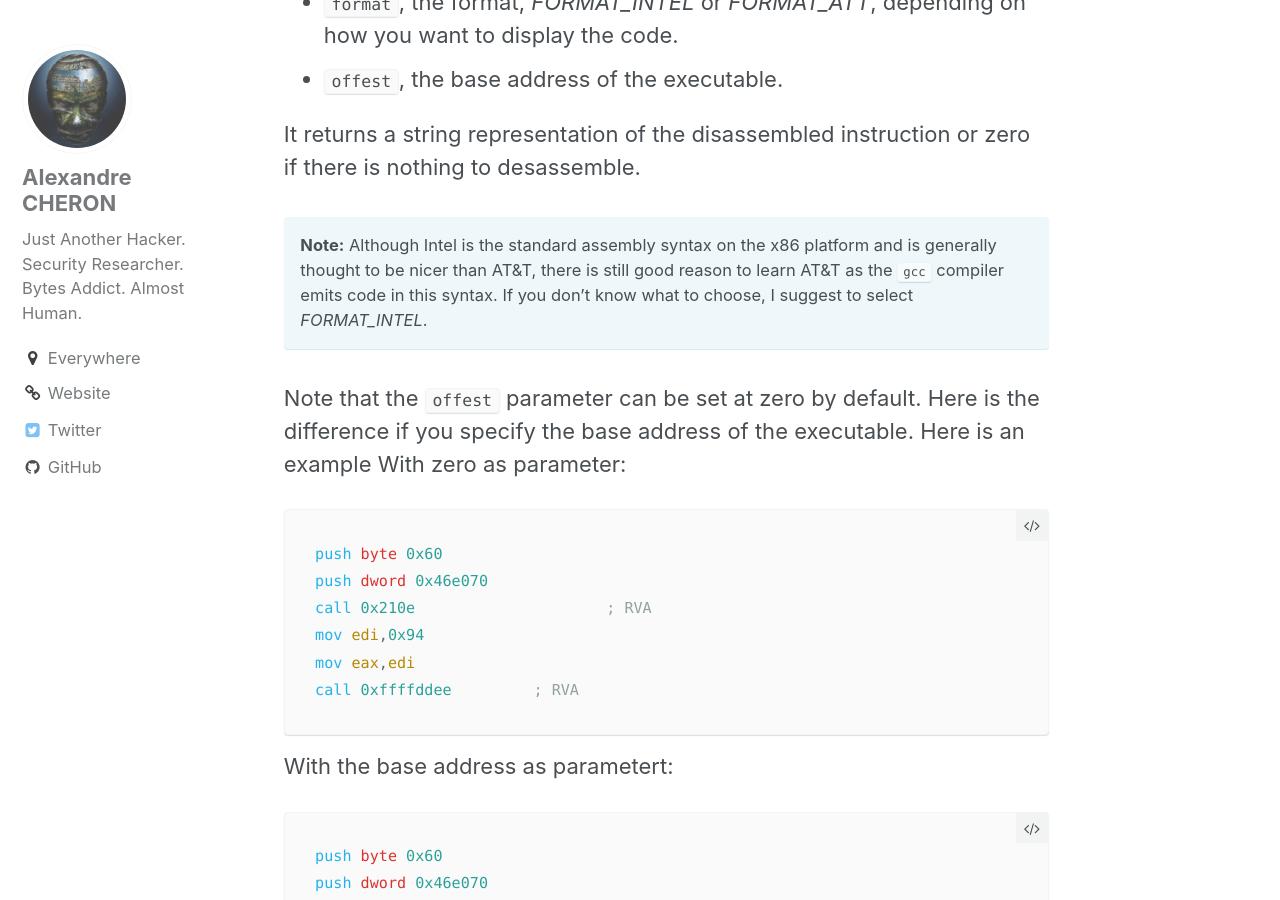
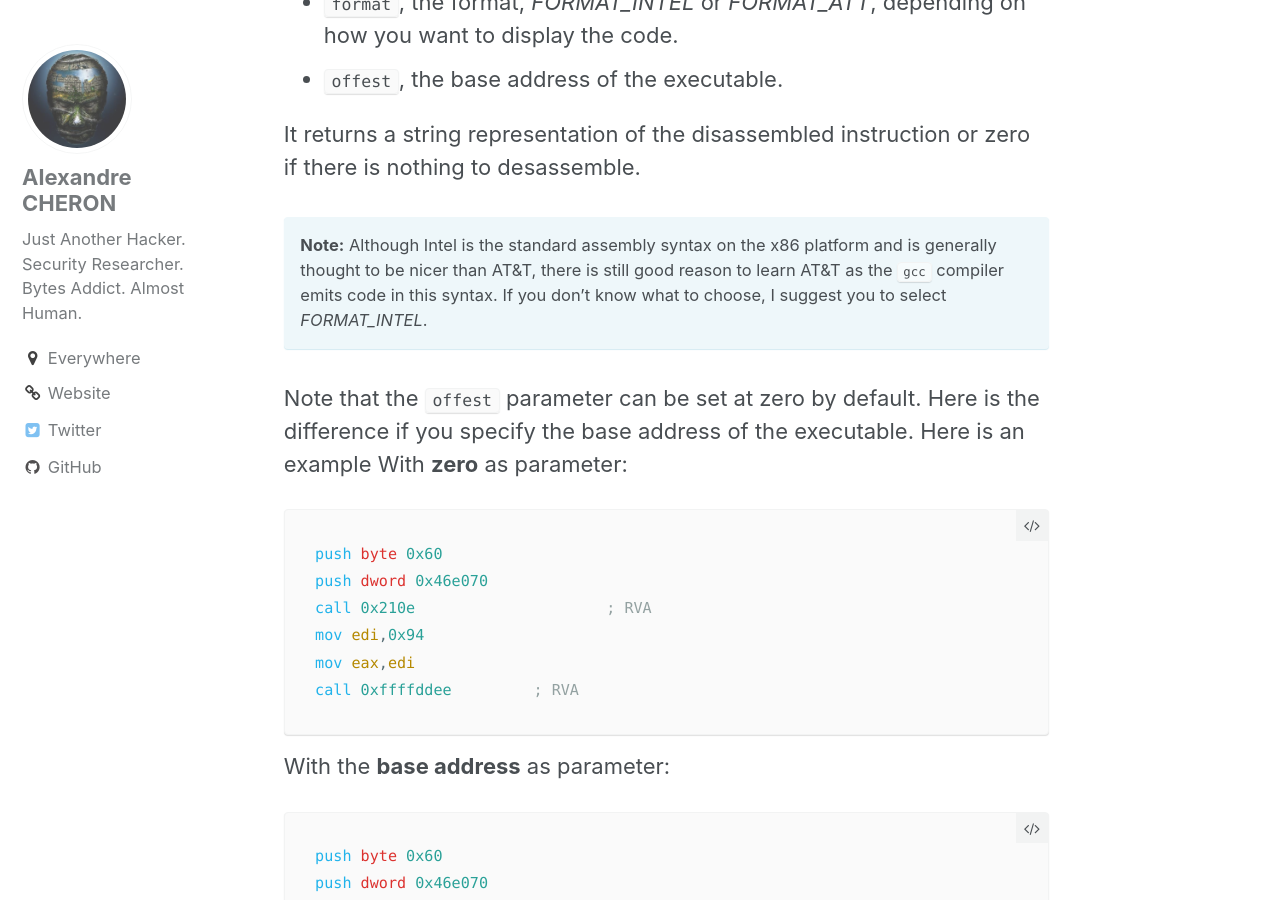
Before and after one commit to axcheron/axcheron.github.io, a Jekyll site: the page built from _posts/2016-12-25-code-disassembly-with-pydasm.md, in a window 1280 px wide and 900 px high, scrolled down 4116 px. Built offline with Jekyll 4.4.1, drawn with Linux system fonts in a browser that asks for light colours; some of the changed text lies outside the part shown.

Commit message:
quick fix

````diff
--- a/_posts/2016-12-25-code-disassembly-with-pydasm.md
+++ b/_posts/2016-12-25-code-disassembly-with-pydasm.md
@@ -123,10 +123,10 @@ It decodes an instruction from the given buffer. It takes 3 arguments:
 
 It returns a string representation of the disassembled instruction or zero if there is nothing to desassemble.
 
-**Note:** Although Intel is the standard assembly syntax on the x86 platform and is generally thought to be nicer than AT&T, there is still good reason to learn AT&T as the `gcc` compiler emits code in this syntax. If you don't know what to choose, I suggest to select *FORMAT_INTEL*.
+**Note:** Although Intel is the standard assembly syntax on the x86 platform and is generally thought to be nicer than AT&T, there is still good reason to learn AT&T as the `gcc` compiler emits code in this syntax. If you don't know what to choose, I suggest you to select *FORMAT_INTEL*.
 {: .notice--info}
 
-Note that the `offest` parameter can be set at zero by default. Here is the difference if you specify the base address of the executable. Here is an example With zero as parameter:
+Note that the `offest` parameter can be set at zero by default. Here is the difference if you specify the base address of the executable. Here is an example With **zero** as parameter:
 
 ```nasm
 push byte 0x60
@@ -137,7 +137,7 @@ mov eax,edi
 call 0xffffddee		; RVA
 ```
 
-With the base address as parametert:
+With the **base address** as parameter:
 
 ```nasm
 push byte 0x60
@@ -279,7 +279,7 @@ mov esi,esp
 ...
 ```
 
-## Reading a Shellcode>
+## Reading a Shellcode
 
 You can also read pure binary data, like a shellcode. It could be useful when you download a random shellcode from Internet if you don't know what it really does (think about `rm -rf /` shellcode...).
 
````
Also changed, not shown: other parts of _posts/2016-12-25-code-disassembly-with-pydasm.md (+1 -1 lines).
